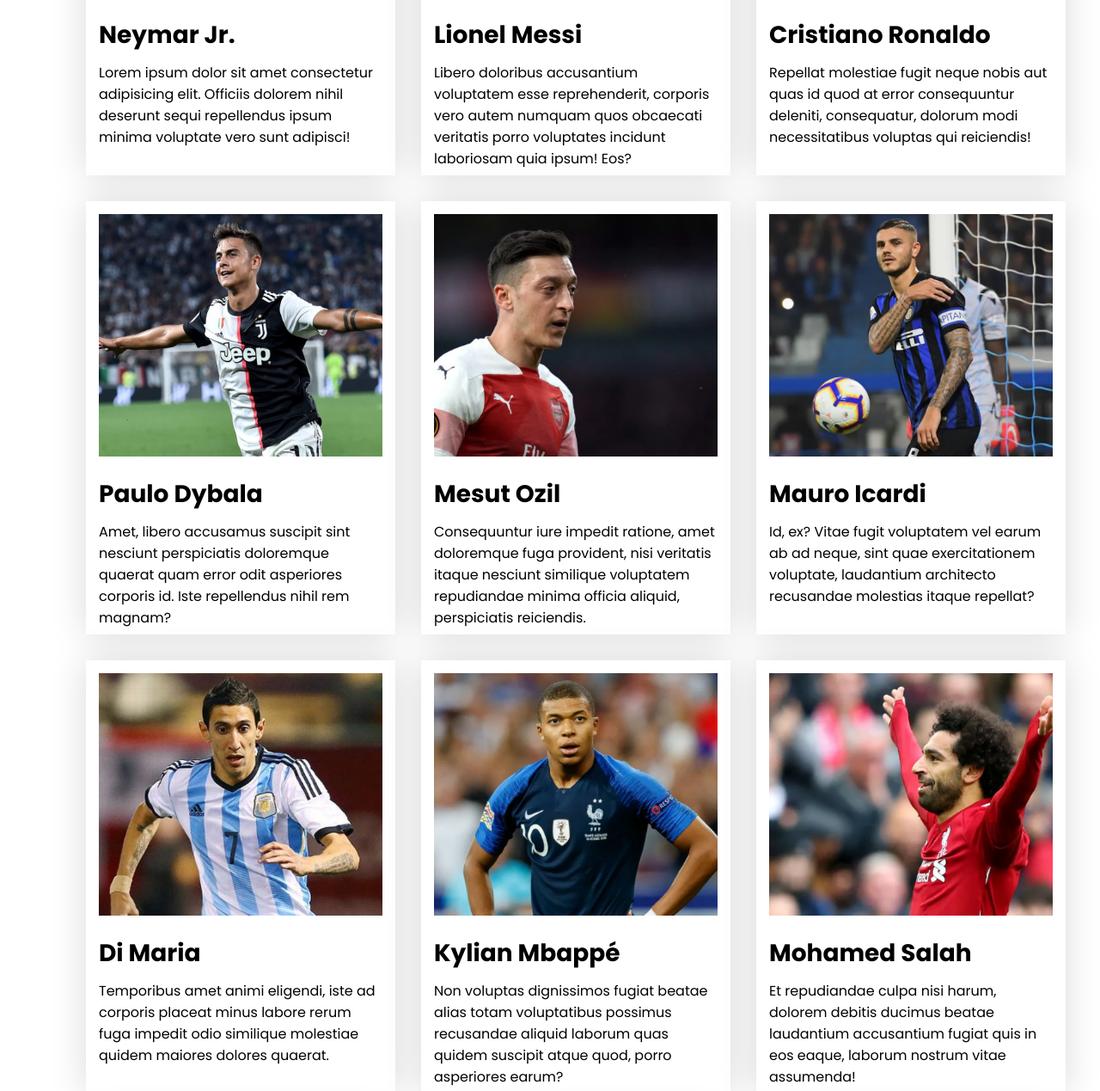
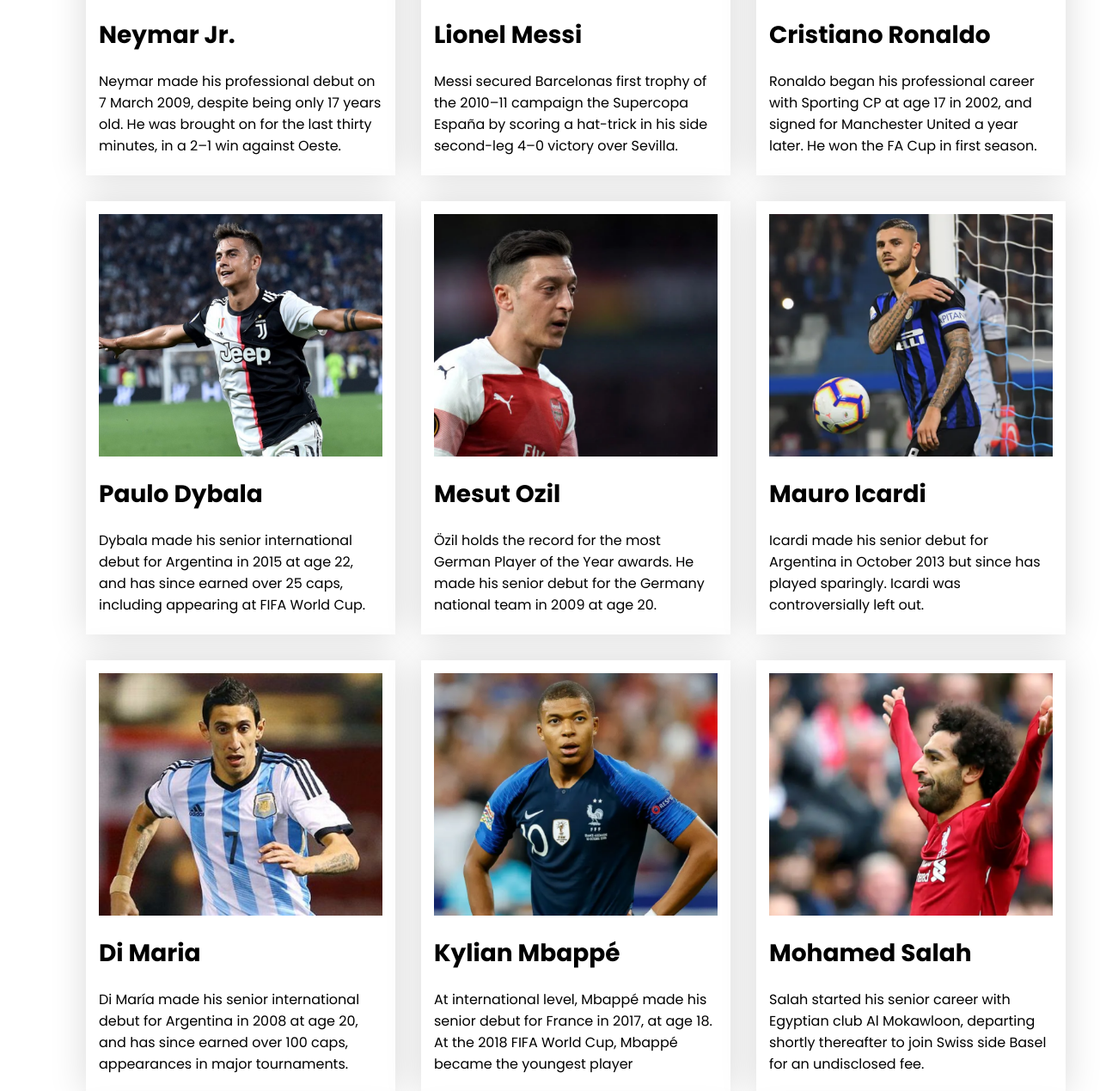
Before and after one commit to jbmakib/copa-football, a plain HTML site: page index.html in a window 1280 px wide. Shown: the part 1063-2332 px from the top of the page at 86% size. Drawn offline with Linux system fonts and the light colour scheme.

Commit message:
player details updated

```diff
--- a/index.html
+++ b/index.html
@@ -28,62 +28,62 @@
             <div class="player-box">
                 <img src="images/players/player-1.png" alt="">
                 <h1 class="player-name">Neymar Jr.</h1>
-                <p class="player-details">Lorem ipsum dolor sit amet consectetur adipisicing elit. Officiis dolorem nihil deserunt sequi repellendus ipsum minima voluptate vero sunt adipisci!</p>
+                <p class="player-details">Neymar made his professional debut on 7 March 2009, despite being only 17 years old. He was brought on for the last thirty minutes, in a 2–1 win against Oeste.</p>
             </div>
             <div class="player-box">
                 <img src="images/players/player-2.png" alt="">
                 <h1 class="player-name">Lionel Messi</h1>
-                <p class="player-details">Libero doloribus accusantium voluptatem esse reprehenderit, corporis vero autem numquam quos obcaecati veritatis porro voluptates incidunt laboriosam quia ipsum! Eos?</p>
+                <p class="player-details">Messi secured Barcelonas first trophy of the 2010–11 campaign the Supercopa España by scoring a hat-trick in his side second-leg 4–0 victory over Sevilla.</p>
             </div>
             <div class="player-box">
                 <img src="images/players/player-3.png" alt="">
                 <h1 class="player-name">Cristiano Ronaldo</h1>
-                <p class="player-details">Repellat molestiae fugit neque nobis aut quas id quod at error consequuntur deleniti, consequatur, dolorum modi necessitatibus voluptas qui reiciendis!</p>
+                <p class="player-details">Ronaldo began his professional career with Sporting CP at age 17 in 2002, and signed for Manchester United a year later. He won the FA Cup in first season.</p>
             </div>
             <div class="player-box">
                 <img src="images/players/player-4.png" alt="">
                 <h1 class="player-name">Paulo Dybala</h1>
-                <p class="player-details">Amet, libero accusamus suscipit sint nesciunt perspiciatis doloremque quaerat quam error odit asperiores corporis id. Iste repellendus nihil rem magnam?</p>
+                <p class="player-details">Dybala made his senior international debut for Argentina in 2015 at age 22, and has since earned over 25 caps, including appearing at FIFA World Cup.</p>
             </div>
             <div class="player-box">
                 <img src="images/players/player-5.png" alt="">
                 <h1 class="player-name">Mesut Ozil</h1>
-                <p class="player-details">Consequuntur iure impedit ratione, amet doloremque fuga provident, nisi veritatis itaque nesciunt similique voluptatem repudiandae minima officia aliquid, perspiciatis reiciendis.</p>
+                <p class="player-details">Özil holds the record for the most German Player of the Year awards. He made his senior debut for the Germany national team in 2009 at age 20.</p>
             </div>
             <div class="player-box">
                 <img src="images/players/player-6.png" alt="">
                 <h1 class="player-name">Mauro Icardi</h1>
-                <p class="player-details">Id, ex? Vitae fugit voluptatem vel earum ab ad neque, sint quae exercitationem voluptate, laudantium architecto recusandae molestias itaque repellat?</p>
+                <p class="player-details">Icardi made his senior debut for Argentina in October 2013 but since has played sparingly. Icardi was controversially left out.</p>
             </div>
             <div class="player-box">
                 <img src="images/players/player-7.png" alt="">
                 <h1 class="player-name">Di Maria</h1>
-                <p class="player-details">Temporibus amet animi eligendi, iste ad corporis placeat minus labore rerum fuga impedit odio similique molestiae quidem maiores dolores quaerat.</p>
+                <p class="player-details">Di María made his senior international debut for Argentina in 2008 at age 20, and has since earned over 100 caps, appearances in major tournaments.</p>
             </div>
             <div class="player-box">
                 <img src="images/players/player-8.png" alt="">
                 <h1 class="player-name">Kylian Mbappé</h1>
-                <p class="player-details">Non voluptas dignissimos fugiat beatae alias totam voluptatibus possimus recusandae aliquid laborum quas quidem suscipit atque quod, porro asperiores earum?</p>
+                <p class="player-details">At international level, Mbappé made his senior debut for France in 2017, at age 18. At the 2018 FIFA World Cup, Mbappé became the youngest player</p>
             </div>
             <div class="player-box">
                 <img src="images/players/player-9.png" alt="">
                 <h1 class="player-name">Mohamed Salah</h1>
-                <p class="player-details">Et repudiandae culpa nisi harum, dolorem debitis ducimus beatae laudantium accusantium fugiat quis in eos eaque, laborum nostrum vitae assumenda!</p>
+                <p class="player-details">Salah started his senior career with Egyptian club Al Mokawloon, departing shortly thereafter to join Swiss side Basel for an undisclosed fee.</p>
             </div>
             <div class="player-box">
                 <img src="images/players/player-10.png" alt="">
                 <h1 class="player-name">Harry Kane</h1>
-                <p class="player-details">Cum ipsum sint architecto necessitatibus! Mollitia facere voluptatibus velit necessitatibus fuga, alias voluptatem maxime nam, totam asperiores nisi fugit? Beatae.</p>
+                <p class="player-details">Kane has scored 38 goals in 60 games for England. He appeared and scored at every youth level, and made a debut with the senior team in March 2015</p>
             </div>
             <div class="player-box">
                 <img src="images/players/player-11.png" alt="">
                 <h1 class="player-name">Kevin De Bruyne</h1>
-                <p class="player-details">Ducimus quia recusandae, iste quod alias labore deserunt officiis ipsa blanditiis natus, rem in. Quos laboriosam aut totam tenetur cum.</p>
+                <p class="player-details">De Bruyne began his career at Genk, where he was a regular player when they won the 2010–11 Belgian Pro League. In 2012, he joined English club Chelsea.</p>
             </div>
             <div class="player-box">
                 <img src="images/players/player-12.png" alt="">
                 <h1 class="player-name">Philippe Coutinho</h1>
-                <p class="player-details">Commodi corporis ut nobis magnam voluptatum non quisquam, odit mollitia voluptatem similique necessitatibus illo corrupti velit at cumque neque expedita?</p>
+                <p class="player-details">Coutinho made his senior international debut in 2010. He was part of the Brazilian squad at the 2015 Copa América, the Copa América Centenario in 2016.</p>
             </div>
         </section>
         <section id="highlights" class="container">
--- a/style.css
+++ b/style.css
@@ -97,6 +97,7 @@ players section styles starts
 
 .player-box .player-details {
     margin: 0;
+    margin-top: 20px;
 }
 
 
```
